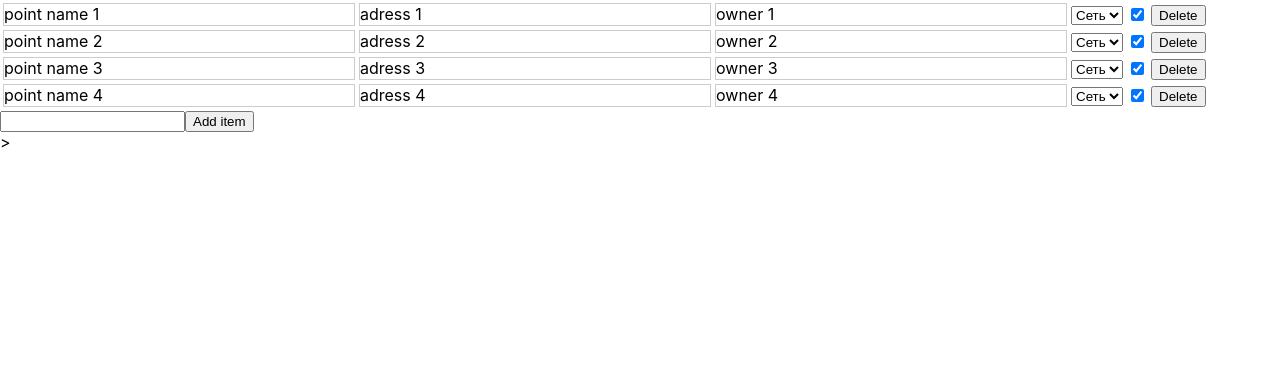
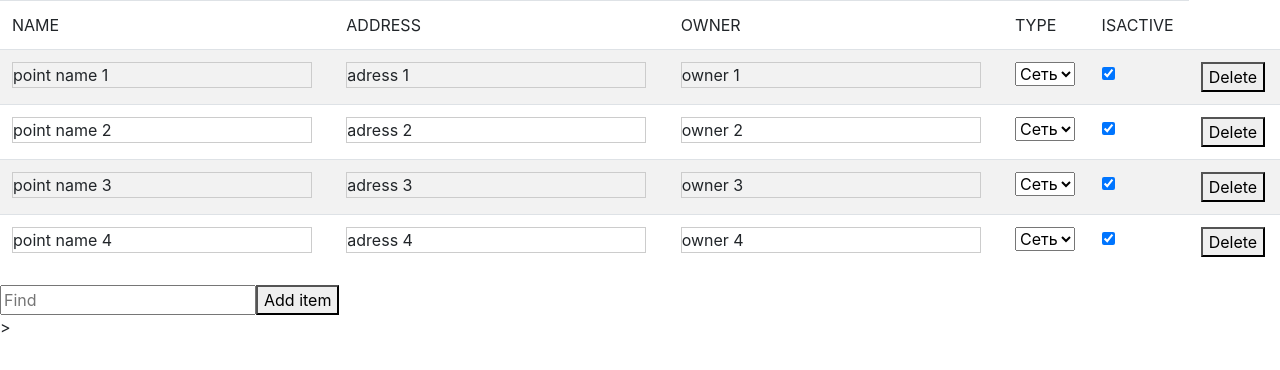
Before and after one commit to SunSide7/ReactApp, a React (Create React App) app: page / in a window 1280 px wide. Shown: the top 370 px of the page. Built offline with nearby package versions, Linux system fonts and the light colour scheme.

Commit message:
commit #46: Bootstrap Styles added

```diff
--- a/package.json
+++ b/package.json
@@ -3,6 +3,7 @@
   "version": "0.1.0",
   "private": true,
   "dependencies": {
+    "bootstrap": "^4.4.1",
     "node-sass": "^4.13.0",
     "react": "^16.12.0",
     "react-dom": "^16.12.0",
--- a/src/components/Field/Field.js
+++ b/src/components/Field/Field.js
@@ -8,7 +8,7 @@ export default class Field extends Component {
 
     state = {
         typing: false,
-        value: this.props.value || 'Type any text here',
+        value: this.props.value || '',
         fields: {
             type: false,
             isActive: false
--- a/src/components/Field/Field.sass
+++ b/src/components/Field/Field.sass
@@ -1,6 +1,6 @@
 .text-field
     position: relative
-    width: 350px
+    width: 300px
     min-height: 21px
     border: 1px solid #ccc
 
--- a/src/components/Table/Table.js
+++ b/src/components/Table/Table.js
@@ -1,5 +1,6 @@
 import React, { Component } from 'react'
 import TableRow from '../TableRow/TableRow'
+import './Table.sass'
 
 import { connect } from 'react-redux'
 
@@ -7,7 +8,8 @@ class Table extends Component {
 
 	state = {
 		savedUserData: null,
-		isSearching: false
+		isSearching: false,
+		headTitleKeys: null
 	}
 
 	constructor() {
@@ -81,11 +83,28 @@ class Table extends Component {
 	render() {
 		const { outletInfo } = this.props
 
+		const keys = []
+
+		for (let key in outletInfo[0]) {
+			keys.push(key)
+		}
+
 		// console.log('render outletInfo:', outletInfo)
 
 		return (
 			<div>
-				<table>
+				<table className="table table-striped">
+					<thead className="thead">
+						<tr>
+							{
+								keys.map((key, index) => {
+									return (
+										<td key={index}>{ key }</td>
+									)
+								})
+							}
+						</tr>
+					</thead>
 					<tbody>
 						{
 							outletInfo.map((user, index) => {
@@ -107,7 +126,7 @@ class Table extends Component {
 					</tbody>
 				</table>
 
-				<input type="text" onChange={event => this.toggleFindItem(event)}/>
+				<input type="text" placeholder="Find" onChange={event => this.toggleFindItem(event)}/>
 
 				<button onClick={this.toggleAddItem}>Add item</button>
 
--- /dev/null
+++ b/src/components/Table/Table.sass
@@ -0,0 +1,5 @@
+.thead
+    // color: lighten(black, 50%)
+    // font-weight: bold
+    text-transform: uppercase
+    // text-align: center
--- a/src/index.js
+++ b/src/index.js
@@ -1,3 +1,4 @@
+import '../node_modules/bootstrap/dist/css/bootstrap.css'
 import React from 'react';
 import ReactDOM from 'react-dom';
 import './index.css';
```
Also changed, not shown: 1 other file (tests, documents, lock files or other folders).
